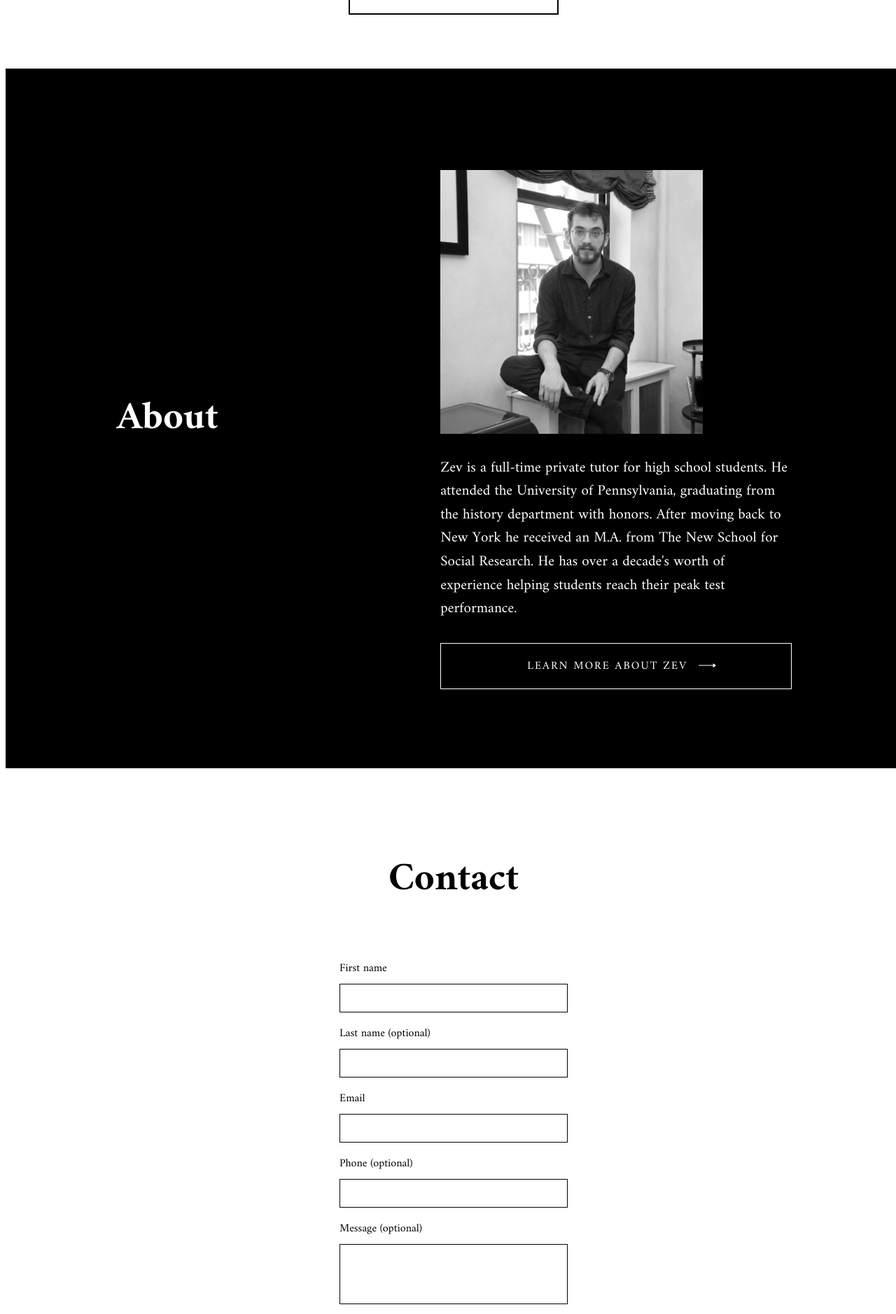
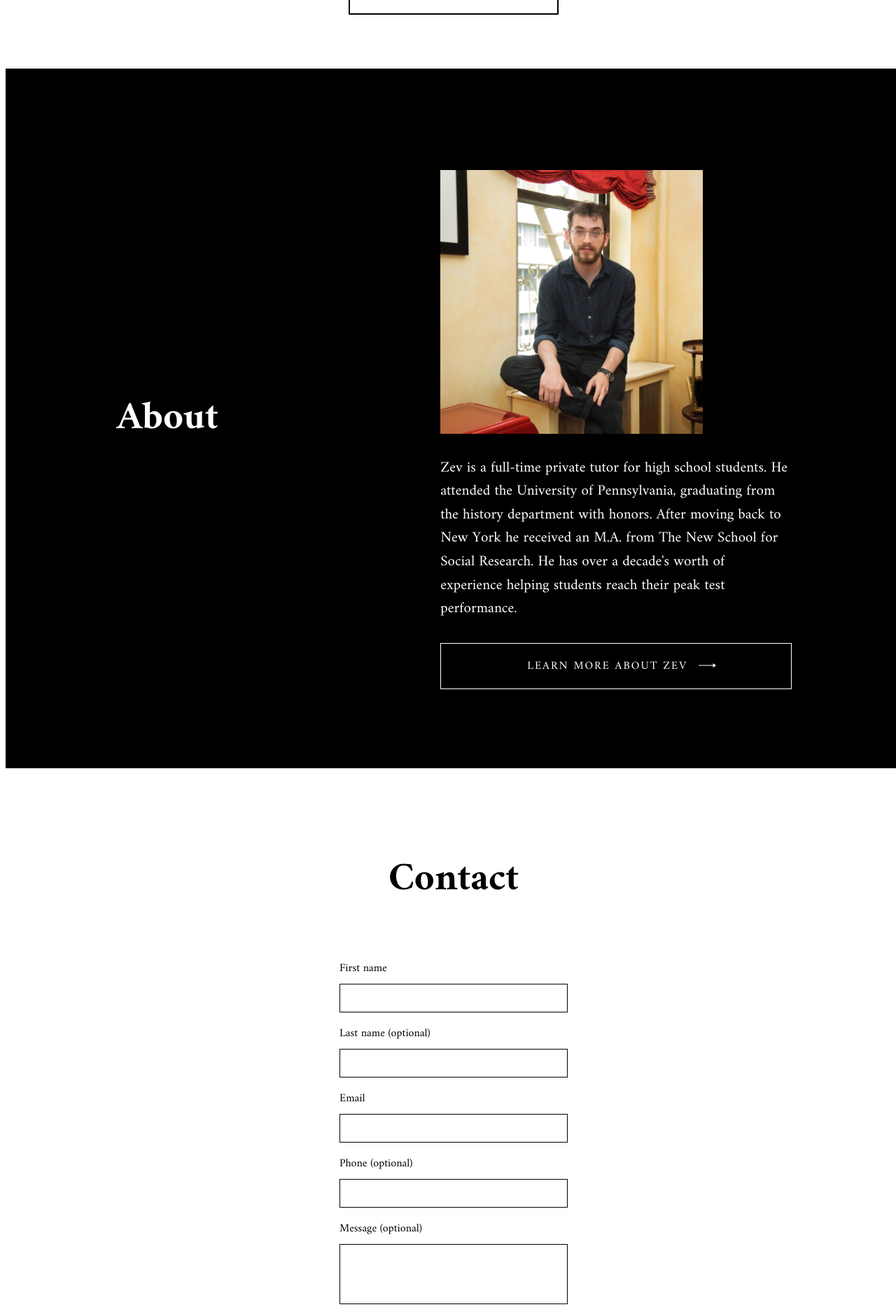
Before and after one commit to aaronzomback/zevprep, a Jekyll site: the page built from index.html, in a window 1280 px wide. Shown: the part 2227-4105 px from the top of the page at 70% size. Built offline with Jekyll 4.4.1, drawn with Linux system fonts in a browser that asks for light colours; nearby versions of some CDN libraries.

```diff
--- a/_sass/_contact.scss
+++ b/_sass/_contact.scss
@@ -43,7 +43,7 @@
     background-color: black;
     color: white;
     padding: 12px;
-    width: 300px;
+    width: 325px;
     border: 1px solid black;
     font-size: 18px;
     font-family: "amiri";
--- a/_sass/_index.scss
+++ b/_sass/_index.scss
@@ -123,8 +123,6 @@
     width: 75%;
     margin-top: 32px;
     margin-bottom: 32px;
-    -webkit-filter: grayscale(100%); /* Safari 6.0 - 9.0 */
-    filter: grayscale(100%);
   }
 
   div {
```
